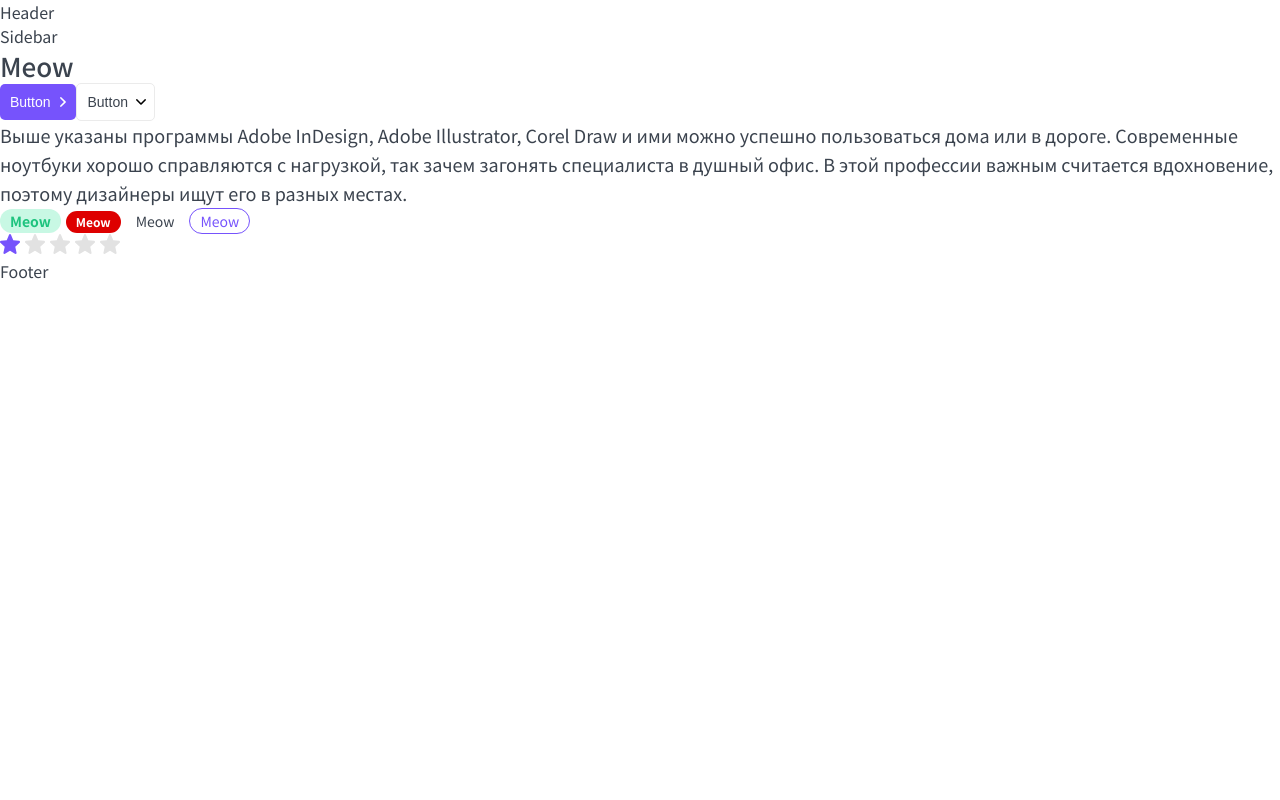
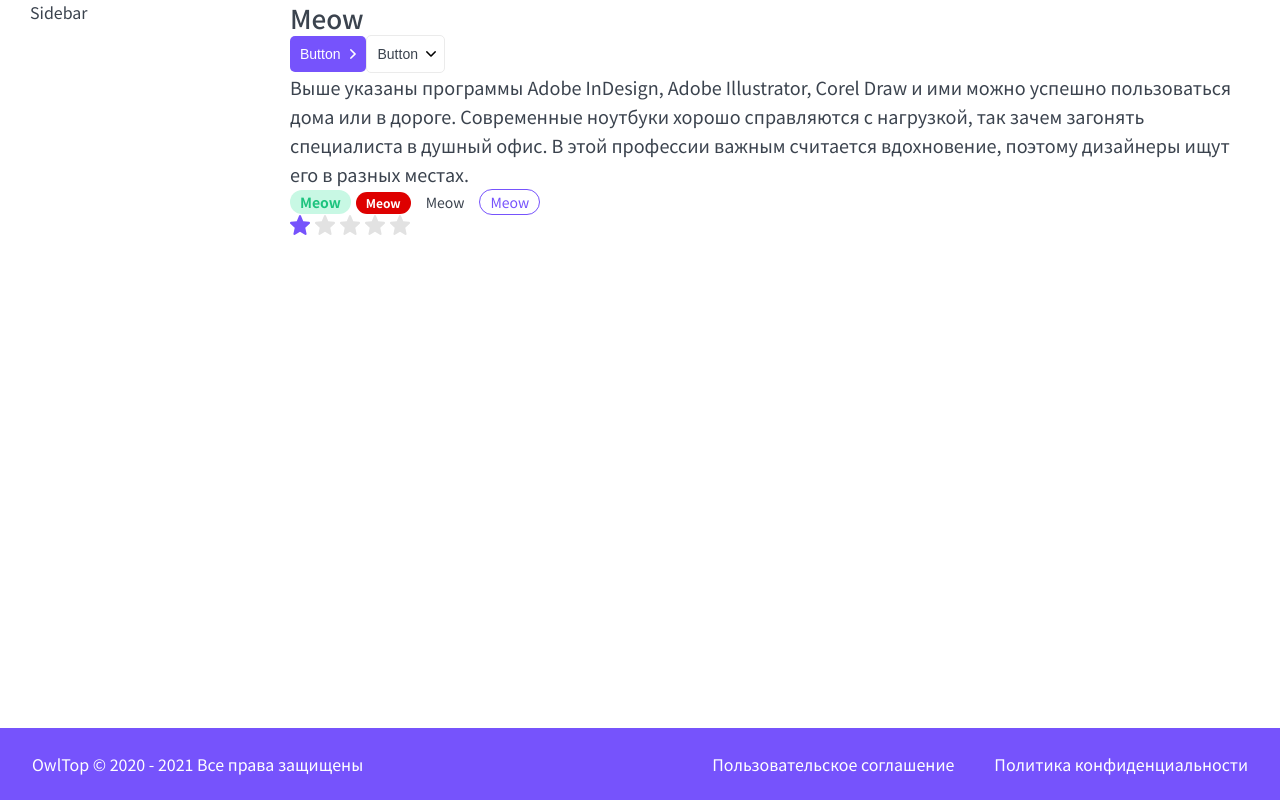
Before and after one commit to MgO8/TopApp, a Next.js app: page / in a window 1280 px wide. Built offline with nearby package versions, Linux system fonts and the light colour scheme.

Commit message:
footer completed

```diff
--- a/layout/Footer/Footer.module.css
+++ b/layout/Footer/Footer.module.css
@@ -0,0 +1,24 @@
+.footer {
+  display: grid;
+
+  min-height: 72px;
+  padding: 25px 32px;
+
+  color: var(--white);
+  background-color: var(--primary);
+
+  font-size: 16px;
+  line-height: 22px;
+  grid-template-columns: 1fr auto auto;
+  gap: 10px 40px;
+}
+
+.footer a:hover {
+  color: var(--gray-light);
+}
+
+@media (max-width: 765px) {
+  .footer {
+    grid-template-columns: 1fr;
+  }
+}
--- a/layout/Footer/Footer.tsx
+++ b/layout/Footer/Footer.tsx
@@ -1,11 +1,20 @@
 import styles from './Footer.module.css';
 import { FooterProps } from './Footer.props';
 import cn from 'classnames';
+import { format } from 'date-fns';
 
-export const Footer = ({ ...props }: FooterProps): JSX.Element => {
+export const Footer = ({ className, ...props }: FooterProps): JSX.Element => {
     return (
-        <div {...props}>
-            Footer
-        </div>
+        <footer className={cn(className, styles.footer)} {...props}>
+            <div>
+                OwlTop © 2020 - {format(new Date(), 'yyyy')} Все права защищены
+            </div>
+            <a href="#" target="_blank">
+                Пользовательское соглашение
+        </a>
+            <a href="#" target="_blank">
+                Политика конфиденциальности
+            </a>
+        </footer>
     );
 };
--- a/layout/Layout.module.css
+++ b/layout/Layout.module.css
@@ -0,0 +1,49 @@
+.wrapper {
+  display: grid;
+  grid-template-columns: auto 230px minmax(320px, 1200px) auto;
+  grid-template-rows: auto 1fr auto;
+
+  min-height: 100vh;
+  gap: 0 30px;
+  grid-template-areas:
+    ". header header ."
+    ". sidebar body ."
+    "footer footer footer footer";
+}
+
+.header {
+  grid-area: header;
+
+  display: none;
+}
+
+.sidebar {
+  grid-area: sidebar;
+}
+
+.body {
+  grid-area: body;
+}
+
+.footer {
+  grid-area: footer;
+}
+
+@media (max-width: 765px) {
+  .wrapper {
+    grid-template-columns: minmax(320px, 1fr);
+
+    grid-template-areas:
+      "header"
+      "body"
+      "footer";
+  }
+
+  .sidebar {
+    display: none;
+  }
+
+  .header {
+    display: block;
+  }
+}
--- a/layout/Layout.tsx
+++ b/layout/Layout.tsx
@@ -8,16 +8,14 @@
 
 export const Layout = ({ children }: LayoutProps): JSX.Element => {
     return (
-        <>
-            <Header />
-            <div>
-                <Sidebar />
-                <div>
-                    {children}
-                </div>
+        <div className={styles.wrapper}>
+            <Header className={styles.header} />
+            <Sidebar className={styles.sidebar} />
+            <div className={styles.body}>
+                {children}
             </div>
-            <Footer />
-        </>
+            <Footer className={styles.footer} />
+        </div>
     );
 };
 
--- a/package.json
+++ b/package.json
@@ -14,7 +14,7 @@
 	"dependencies": {
 		"axios": "^0.21.1",
 		"classnames": "^2.3.1",
-		"date-fns": "^2.21.0",
+		"date-fns": "^2.22.1",
 		"framer-motion": "^4.1.11",
 		"next": "10.1.3",
 		"react": "17.0.2",
```
